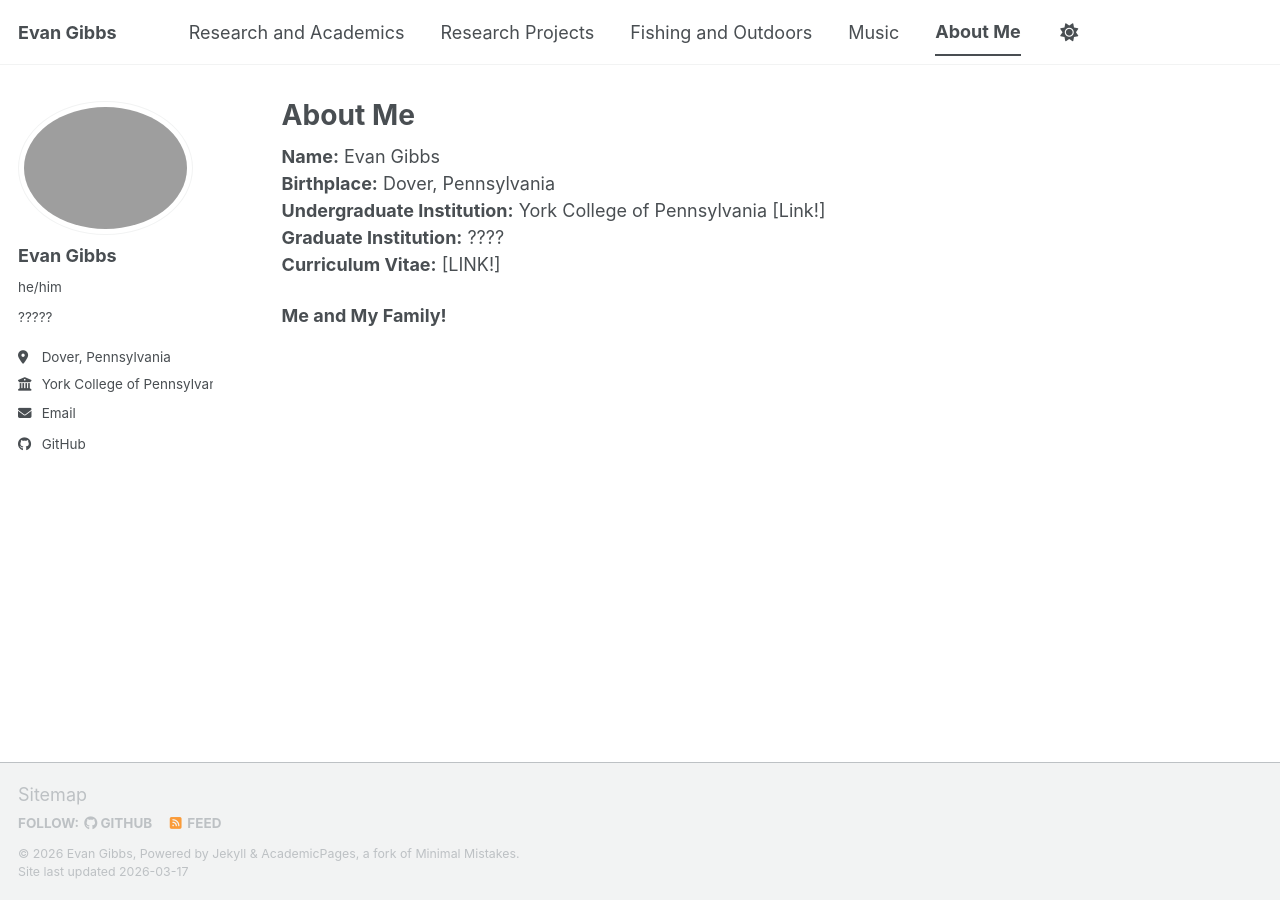
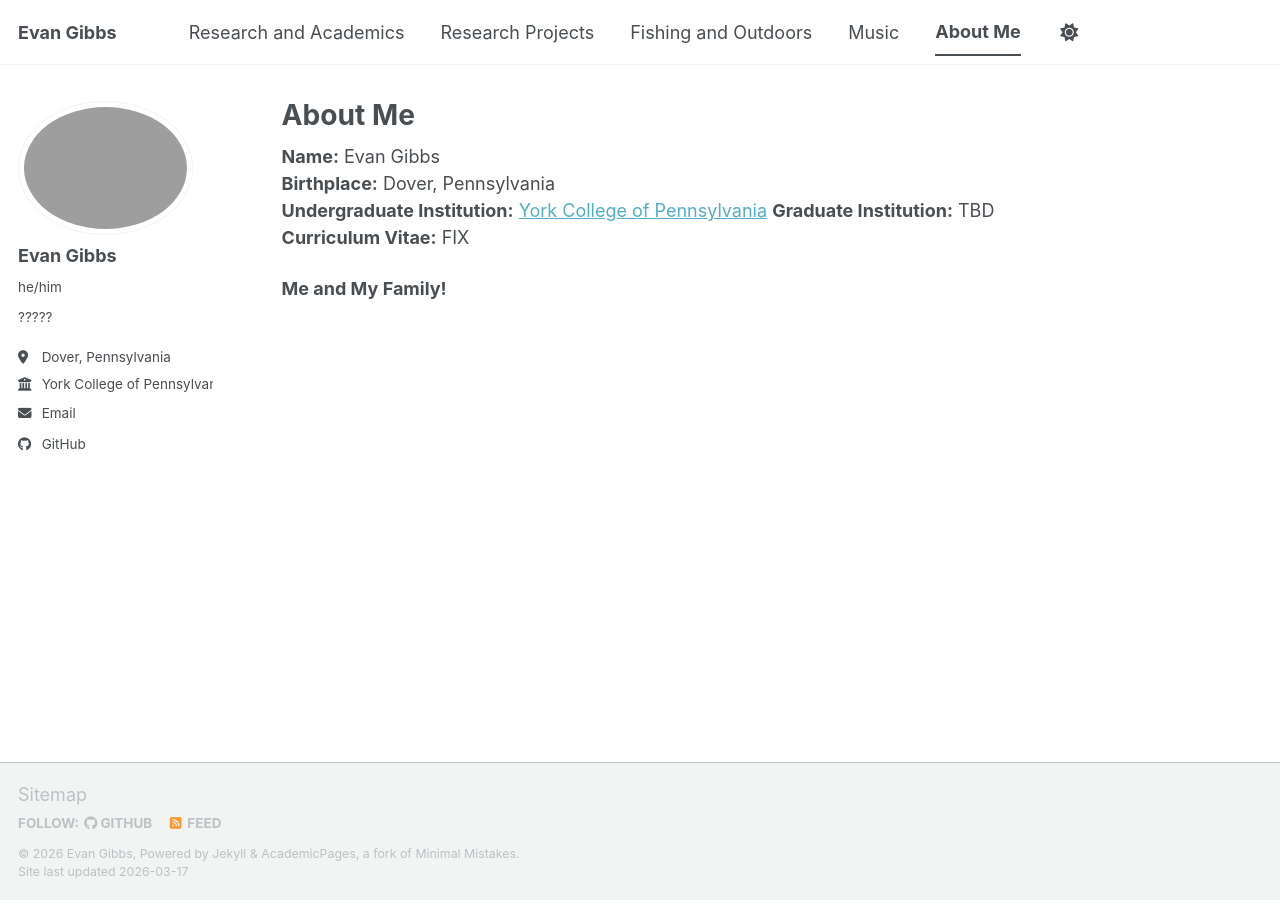
Before and after one commit to EvanGibbs717/EvanGibbs, a Jekyll site: the page built from _pages/aboutme.md, in a window 1280 px wide. Built offline with Jekyll 4.4.1, drawn with Linux system fonts in a browser that asks for light colours; a script bundle is joined from its source files by our own code; library files that are not in the unit come from our copies.

Commit message:
Update aboutme.md

```diff
--- a/_pages/aboutme.md
+++ b/_pages/aboutme.md
@@ -9,8 +9,8 @@
 
 **Name:** Evan Gibbs
 **Birthplace:** Dover, Pennsylvania
-**Undergraduate Institution:** York College of Pennsylvania [Link!]
-**Graduate Institution:** ????
-**Curriculum Vitae:** [LINK!]
+**Undergraduate Institution:** [York College of Pennsylvania](https://www.ycp.edu/)
+**Graduate Institution:** TBD
+**Curriculum Vitae:** FIX
 
 **Me and My Family!**
```
